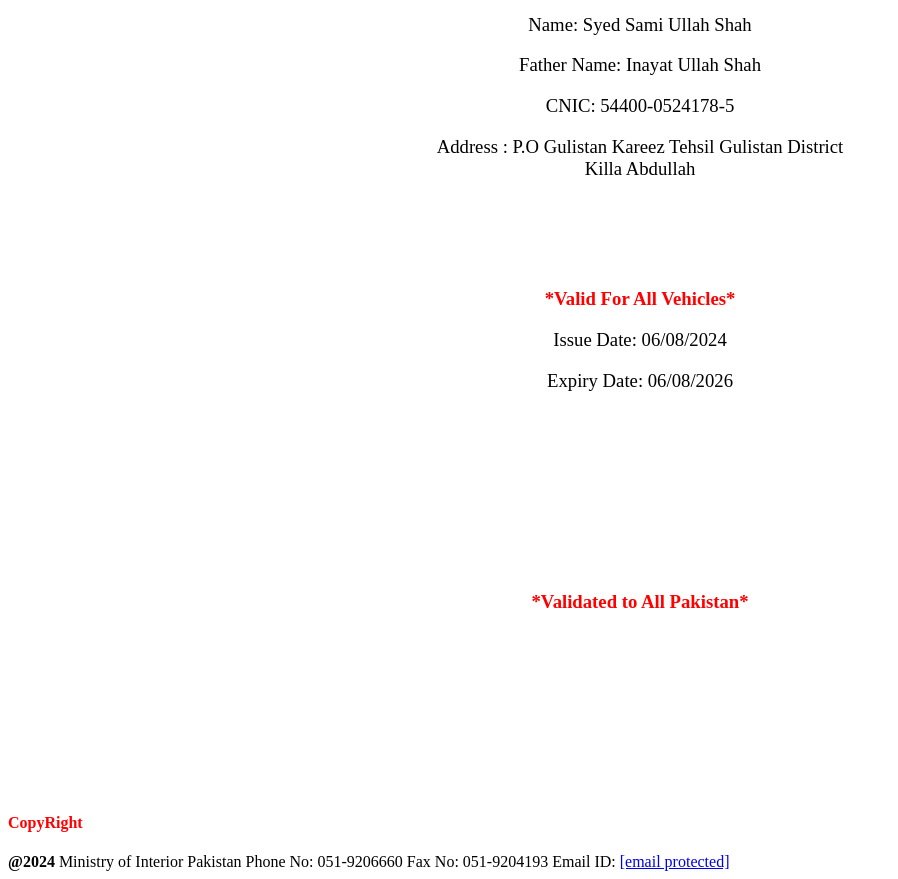
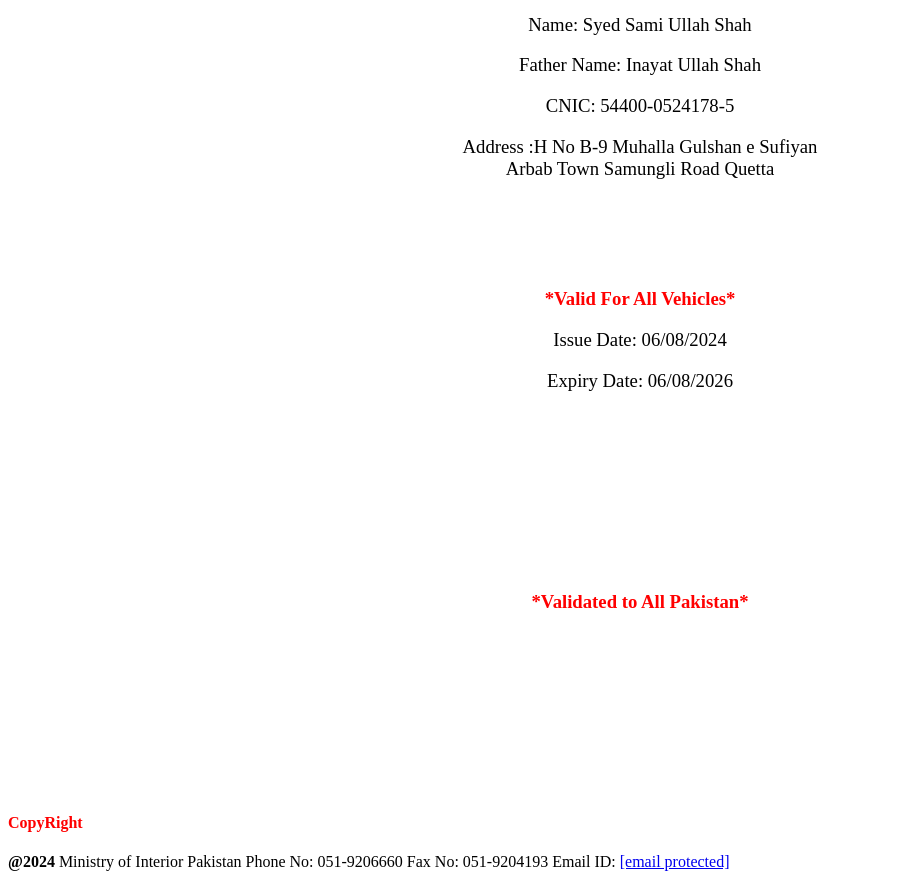
Before and after one commit to pakistaninterior/ministryinterior5440005241785, a plain HTML site: page index.html in a window 1280 px wide. Shown: the part 2620-3499 px from the top of the page, without its empty margins (0-898 px from the left). Drawn offline with Linux system fonts and the light colour scheme.

Commit message:
index.html

```diff
--- a/index.html
+++ b/index.html
@@ -71,7 +71,7 @@
 <h3>Name: Syed Sami Ullah Shah  </h3>
 <h3>Father Name: Inayat Ullah Shah </h3>
 <h3>CNIC: 54400-0524178-5 </h3>
-<h3 class="padding-2">Address : P.O Gulistan Kareez Tehsil Gulistan District </br> Killa Abdullah </h3>
+<h3 class="padding-2">Address :H No  B-9 Muhalla Gulshan e Sufiyan</br> Arbab Town Samungli Road Quetta </h3>
 <h3 style="color:red"><b>*Valid For All Vehicles*</b></h3>
 
 <h3>Issue Date: 06/08/2024 </h3>
```
